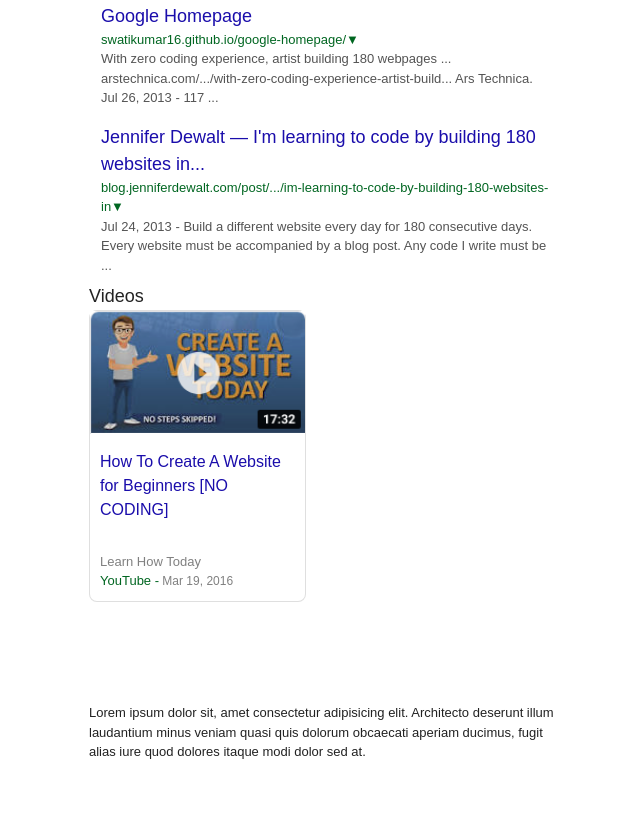
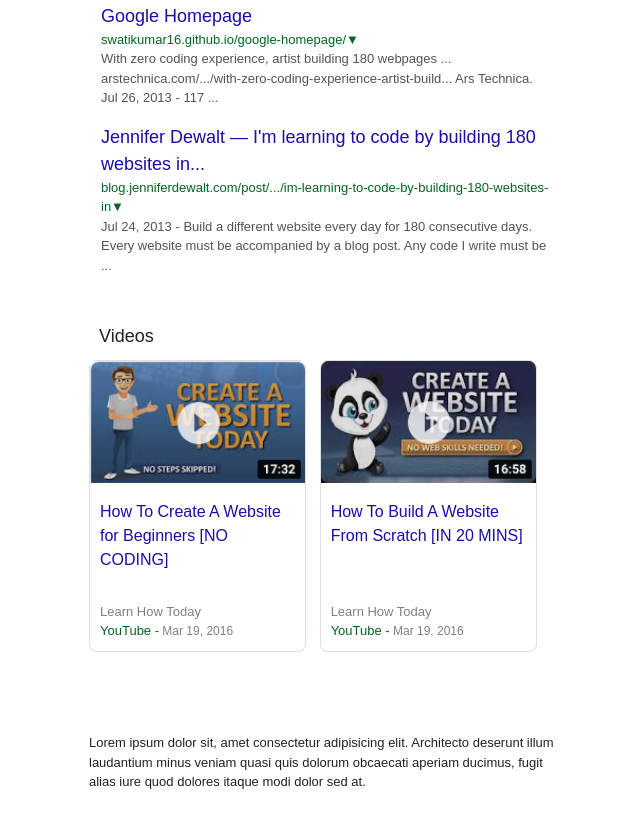
Before and after one commit to TeraBirb/google-searchpage, a plain HTML site: page index.html in a window 1280 px wide. Shown: the part 651-1478 px from the top of the page, without its empty margins (69-709 px from the left). Drawn offline with Linux system fonts and the light colour scheme; a script that the page names is missing.

Commit message:
add vid 2, aligned using nth child & margin

```diff
--- a/css/main.css
+++ b/css/main.css
@@ -175,6 +175,8 @@ h3 a {
   color: #222;
   font-size: 18px;
   font-weight: normal;
+  padding: 10px;
+  margin-top: 30px;
 }
 
 .video-results {
@@ -182,9 +184,16 @@ h3 a {
 }
 
 .vid {
+  display: inline-block;
   width: 215px;
+  height: ;
   border: solid 1px #22222225;
   border-radius: 8px;
+  margin-right: 10px;
+}
+
+.video-results .vid:nth-child(3) .vid-desc {
+  margin-top: 24px;
 }
 
 .thumbnail,
--- a/index.html
+++ b/index.html
@@ -90,9 +90,10 @@
 <!--Video Result-->
           <div class="video-results">
             <h3>Videos</h3>
+
             <div class="vid">
               <div class="thumbnail">
-                <img src="images/thumnail-1.png" alt="">
+                <img src="images/thumbnail-1.png" alt="">
               </div>
               <div class="vid-title">
                 How To Create A Website for Beginners [NO CODING]
@@ -104,6 +105,22 @@
                 <span>YouTube -</span> Mar 19, 2016
               </div>
             </div>
+
+            <div class="vid">
+                <div class="thumbnail">
+                  <img src="images/thumbnail-2.png" alt="">
+                </div>
+                <div class="vid-title">
+                  How To Build A Website From Scratch [IN 20 MINS]
+                </div>
+                <div class="vid-desc">
+                  Learn How Today
+                </div>
+                <div class="vid-date">
+                  <span>YouTube -</span> Mar 19, 2016
+                </div>
+              </div>
+
           </div>
         <p>
           Lorem ipsum dolor sit, amet consectetur adipisicing elit. Architecto
```
Also changed, not shown: images/thumbnail-1.png (renamed from images/thumnail-1.png).
